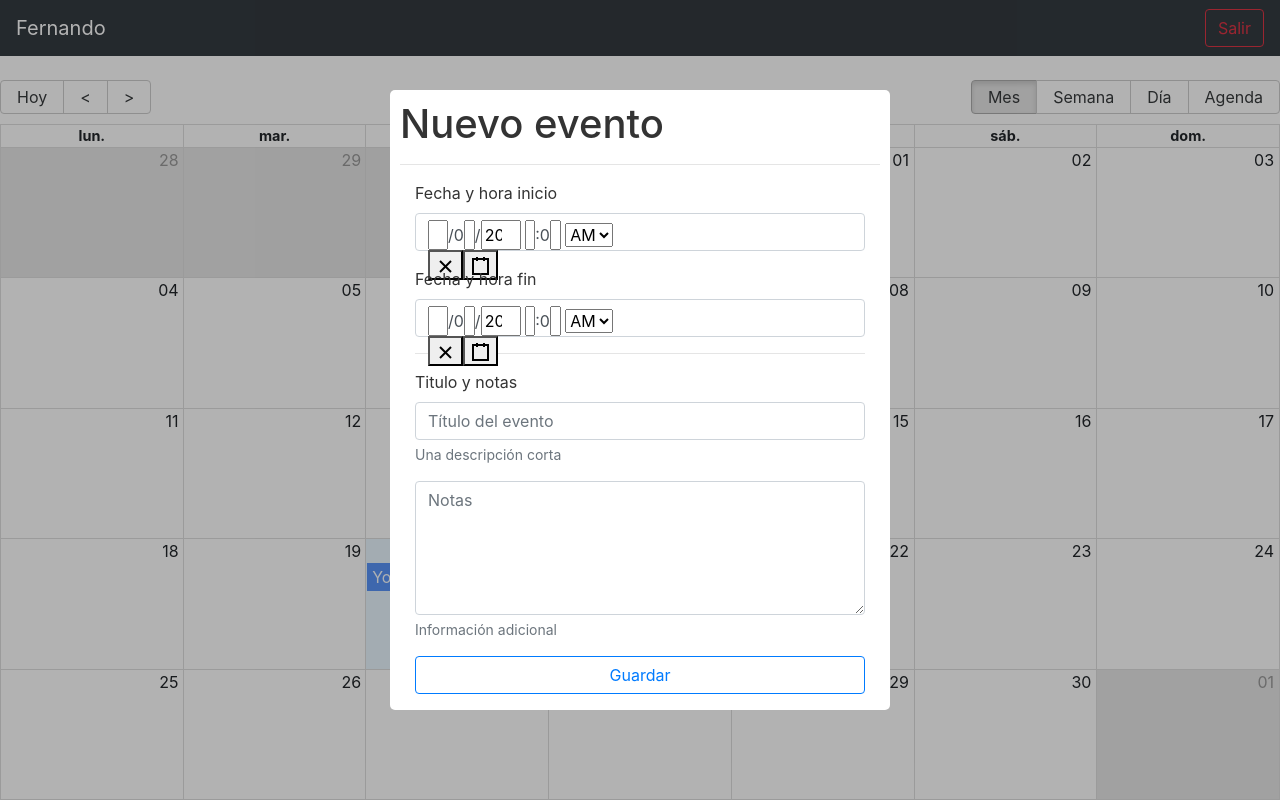
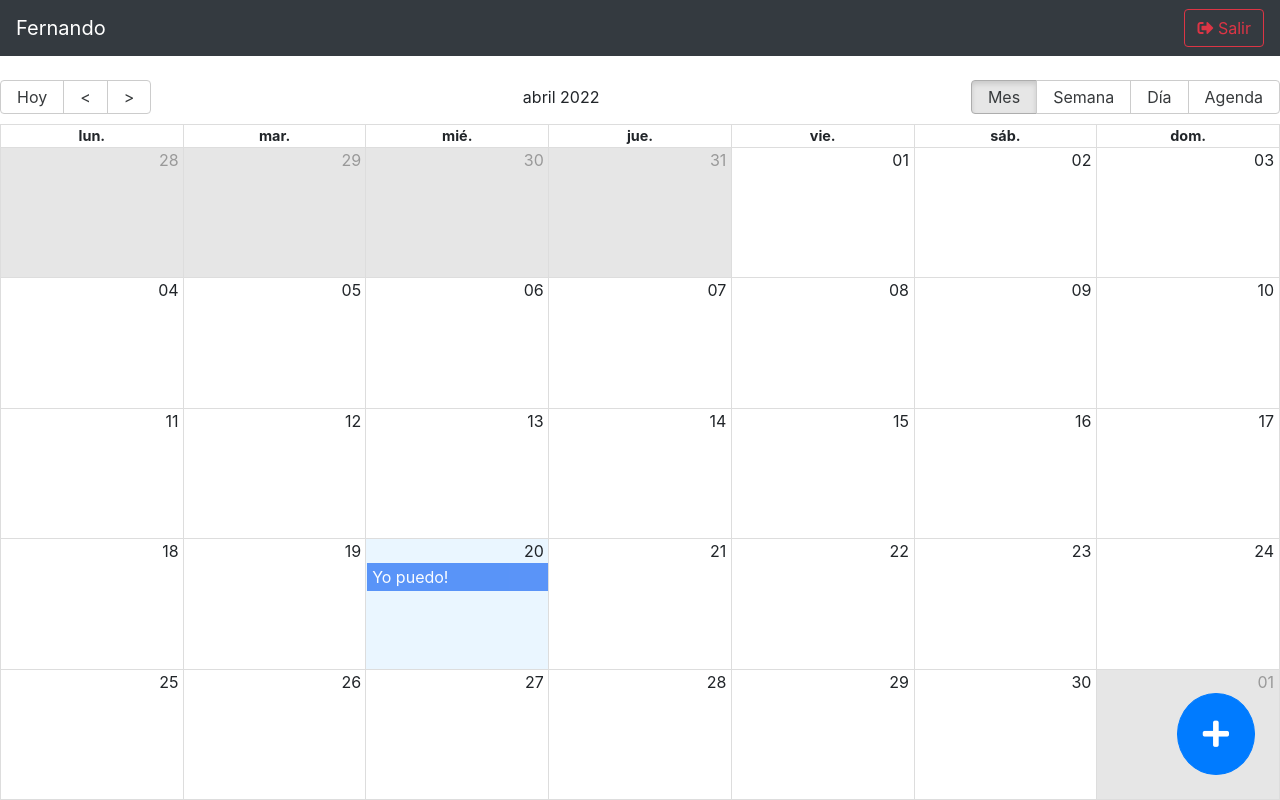
Before and after one commit to alawa2020/r2-s23-calendar-fh-, a React (Create React App) app: page / in a window 1280 px wide. Built offline with nearby package versions, Linux system fonts and the light colour scheme.

Commit message:
open and close modal

```diff
--- a/public/index.html
+++ b/public/index.html
@@ -25,6 +25,7 @@
       Learn how to configure a non-root public URL by running `npm run build`.
     -->
     <link rel="stylesheet" href="https://cdn.jsdelivr.net/npm/bootstrap@4.6.1/dist/css/bootstrap.min.css" integrity="sha384-zCbKRCUGaJDkqS1kPbPd7TveP5iyJE0EjAuZQTgFLD2ylzuqKfdKlfG/eSrtxUkn" crossorigin="anonymous">
+    <link rel="stylesheet" href="https://cdnjs.cloudflare.com/ajax/libs/font-awesome/5.12.0-2/css/all.min.css" integrity="sha512-g06pohSHYbSOHKq8tdDGXckE6C23Yt30xlTFDhrO0OcO/bNO2MWXb63oqU/Y23GDMNOon100eGHxZPBnT4QgMw==" crossorigin="anonymous" referrerpolicy="no-referrer" />
     <title>R2 - Calendar App</title>
   </head>
   <body>
--- a/src/components/calendar/CalendarScreen.tsx
+++ b/src/components/calendar/CalendarScreen.tsx
@@ -4,13 +4,15 @@ import React, { useState } from 'react'
 import { Calendar, momentLocalizer, View } from 'react-big-calendar'
 import moment from 'moment'
 
-import { Navbar } from '../ui'
+import { AddNewFab, Navbar } from '../ui'
 import { Event } from '../../interfaces';
 
 import 'react-big-calendar/lib/css/react-big-calendar.css';
 import 'moment/locale/es';
 import { messages } from '../../utils';
 import { ModalCalendar } from './';
+import { useDispatch } from 'react-redux';
+import { doOpenModal } from '../../state/actions';
 
 const localizer = momentLocalizer(moment); // or globalizeLocalizer
 
@@ -26,6 +28,8 @@ const events: Event[] = [
 export const CalendarScreen = () => {
   // hooks
   const [lastView, setLastView] = useState(localStorage.getItem('lastView-r2') || 'month');
+
+  const dispatch = useDispatch();
 
   // functions
   const onView = ( e: string ) => {
@@ -50,6 +54,7 @@ export const CalendarScreen = () => {
 
   const onDoubleClickEvent = ( event: Event ) => {
     console.log('doubleClick', event.title);
+    dispatch( doOpenModal() );
   }
 
 
@@ -70,6 +75,8 @@ export const CalendarScreen = () => {
         messages={ messages }
       />
 
+      <AddNewFab />
+
       <ModalCalendar />
 
     </div>
--- a/src/components/calendar/ModalCalendar.tsx
+++ b/src/components/calendar/ModalCalendar.tsx
@@ -9,6 +9,9 @@ import { customStyles } from "../../utils";
 import "./modalCalendar.css";
 import { Event } from "../../interfaces";
 import { useForm } from "../../hooks/useForm";
+import { useDispatch, useSelector } from "react-redux";
+import { State } from "../../state/reducers";
+import { doCloseModal } from "../../state/actions";
 
 
 // Make sure to bind modal to your appElement (https://reactcommunity.org/react-modal/accessibility/)
@@ -27,8 +30,12 @@ export const ModalCalendar = () => {
   const { formValues, setFormValues, handleInputChange } = useForm( initialForm );
   const { title, notes, start, end } = formValues;
 
+  const { isModalOpen } = useSelector( (state: State) => state.ui );
+  const dispatch = useDispatch();
   // functions
-  const closeModal = () => {};
+  const closeModal = () => {
+    dispatch( doCloseModal() );
+  };
 
   const handleStartDateChange = ( e: Date ) => {
     setFormValues({
@@ -51,7 +58,7 @@ export const ModalCalendar = () => {
   return (
     <>
       <Modal
-        isOpen={true}
+        isOpen={ isModalOpen }
         // onAfterOpen={afterOpenModal}
         onRequestClose={closeModal}
         style={customStyles}
--- /dev/null
+++ b/src/components/ui/AddNewFab.tsx
@@ -0,0 +1,21 @@
+import React from 'react'
+import { useDispatch } from 'react-redux'
+import { doOpenModal } from '../../state/actions';
+
+export const AddNewFab = () => {
+
+  const dispatch = useDispatch();
+
+  const handleAddButtonClick = () => {
+    dispatch( doOpenModal() );
+  }
+  return (
+    <button
+      type="button"
+      className="btn btn-primary fab"
+      onClick={ handleAddButtonClick }
+    >
+      <i className="fas fa-plus"></i>
+    </button>
+  )
+}
--- a/src/components/ui/index.ts
+++ b/src/components/ui/index.ts
@@ -1 +1,2 @@
 export * from './Navbar';
+export * from './AddNewFab';
--- a/src/index.css
+++ b/src/index.css
@@ -19,3 +19,14 @@ html, body {
 .react-datetime-picker__wrapper {
   border: 0 solid gray !important;
 }
+
+/* FAB */
+
+.fab {
+  border-radius: 100%;
+  bottom: 25px;
+  font-size: 30px;
+  padding: 25px;
+  position: fixed;
+  right: 25px;
+}
--- a/src/state/reducers/rootReducer.ts
+++ b/src/state/reducers/rootReducer.ts
@@ -4,3 +4,5 @@ import { uiReducer } from '.';
 export const rootReducer = combineReducers({
   ui: uiReducer
 });
+
+export type State = ReturnType<typeof rootReducer>
```
